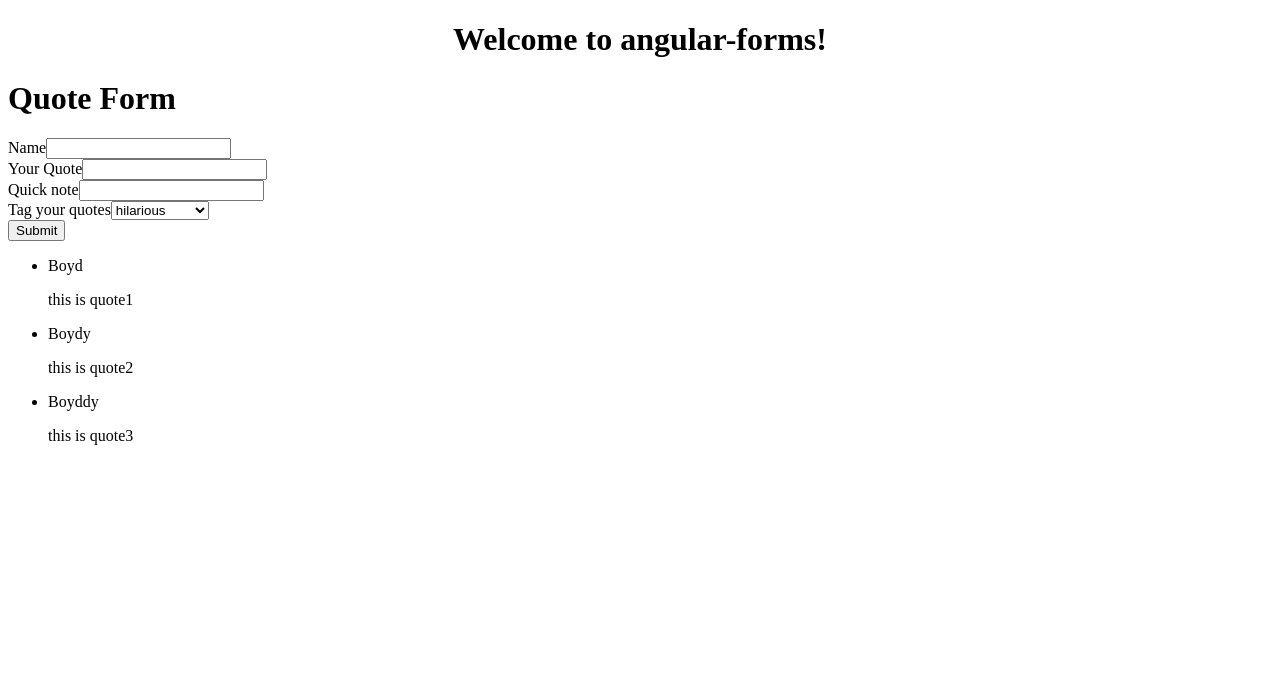
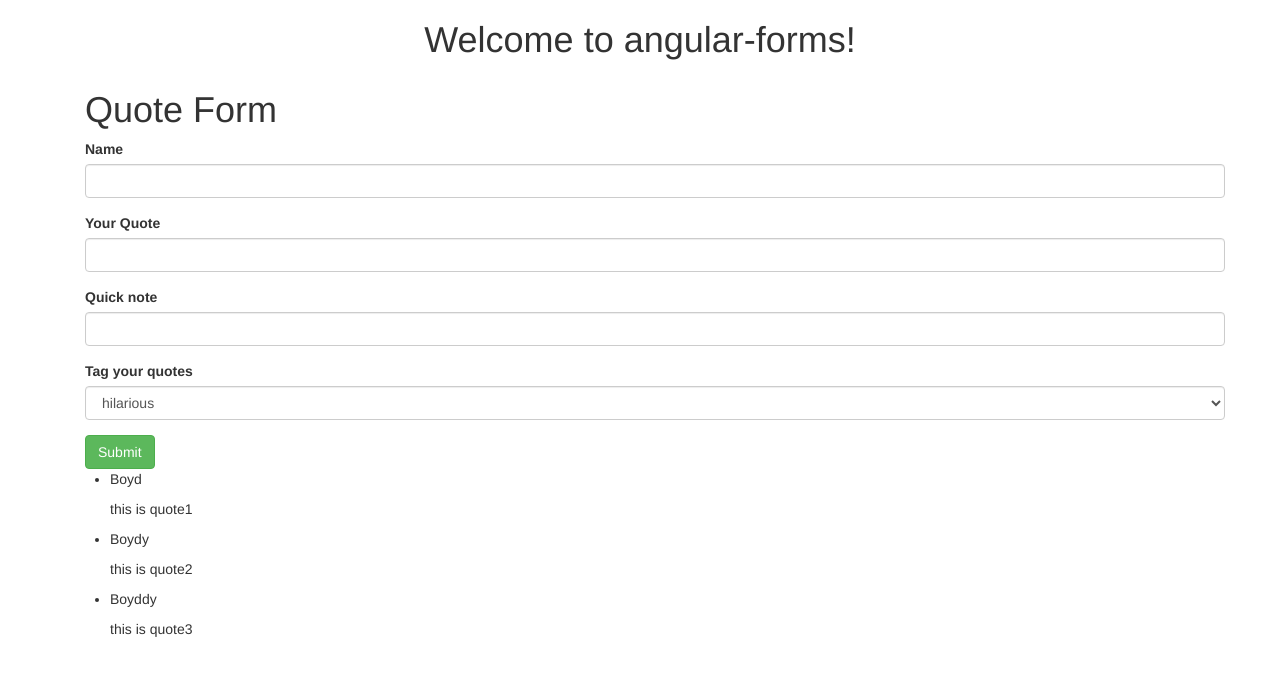
Before and after one commit to boydndonga/anguarTemplateForm, an Angular app: page / in a window 1280 px wide. Shown: the top 676 px of the page. Built offline with nearby package versions, Linux system fonts and the light colour scheme.

Commit message:
include bootstrap

```diff
--- a/src/app/quote.ts
+++ b/src/app/quote.ts
@@ -3,6 +3,7 @@
     public id: number,
     public name: string,
     public quote: string,
+    public tag: string,
     public note?: string
   ) { }
 }
--- a/src/styles.css
+++ b/src/styles.css
@@ -1 +1,2 @@
 /* You can add global styles to this file, and also import other style files */
+@import url('https://unpkg.com/bootstrap@3.3.7/dist/css/bootstrap.min.css');
```
